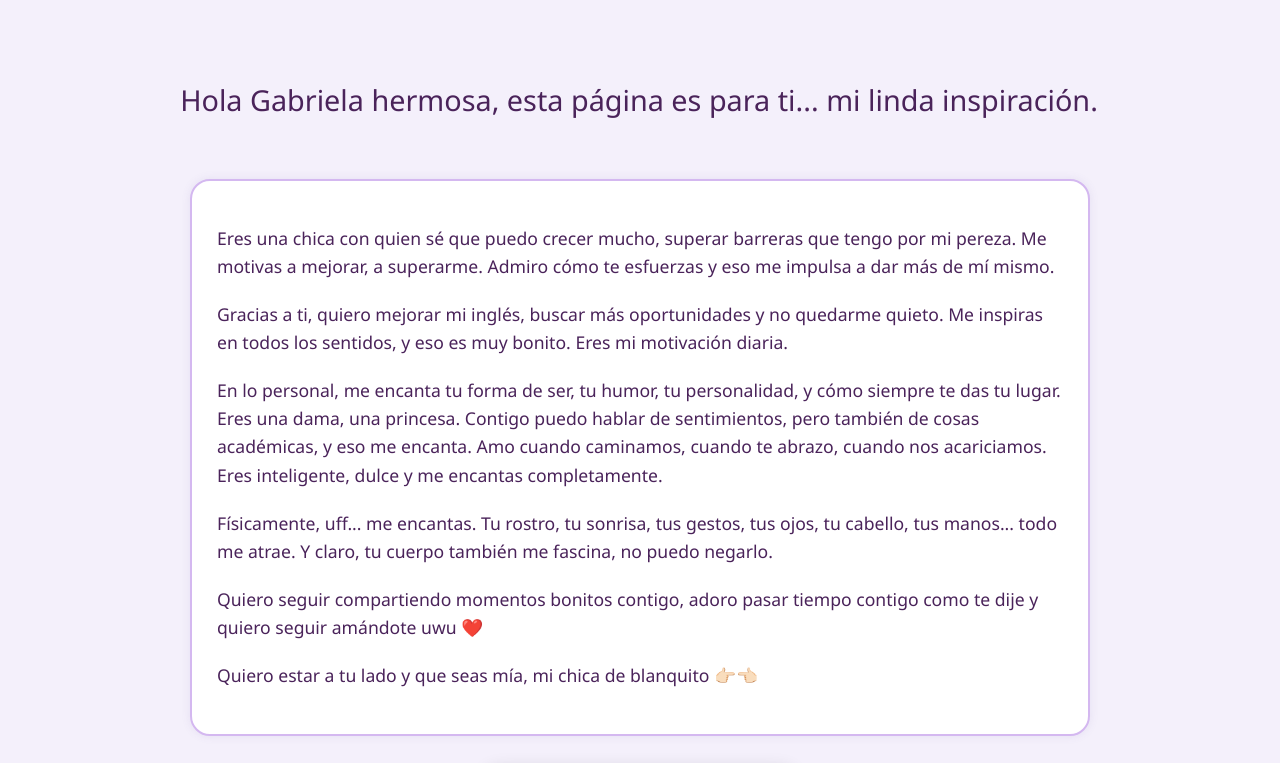
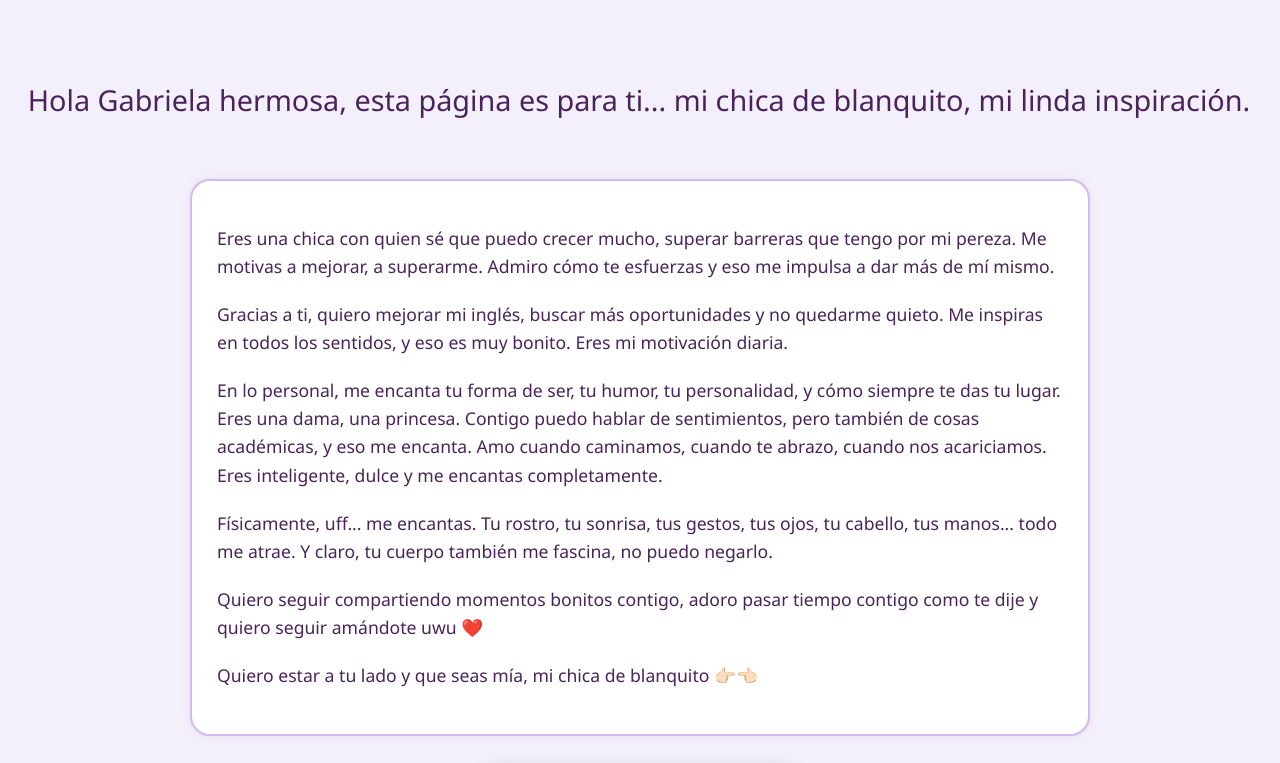
Before and after one commit to Omar-CS-RL/msj_bonito, a plain HTML site: page index.html in a window 1280 px wide. Shown: the top 763 px of the page. Drawn offline with Linux system fonts and the light colour scheme.

Commit message:
Add files via upload

```diff
--- a/index.html
+++ b/index.html
@@ -171,7 +171,7 @@
   </footer>
 
   <script>
-    const texto = "Hola Gabriela hermosa, esta página es para ti... mi linda inspiración.";
+    const texto = "Hola Gabriela hermosa, esta página es para ti... mi chica de blanquito, mi linda inspiración.";
     let i = 0;
     const speed = 50;
     const typed = document.getElementById("typed-text");
```
